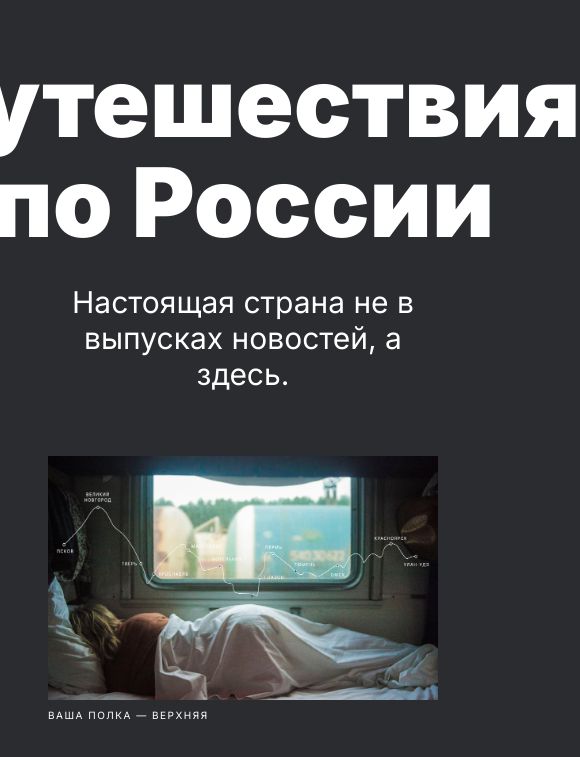
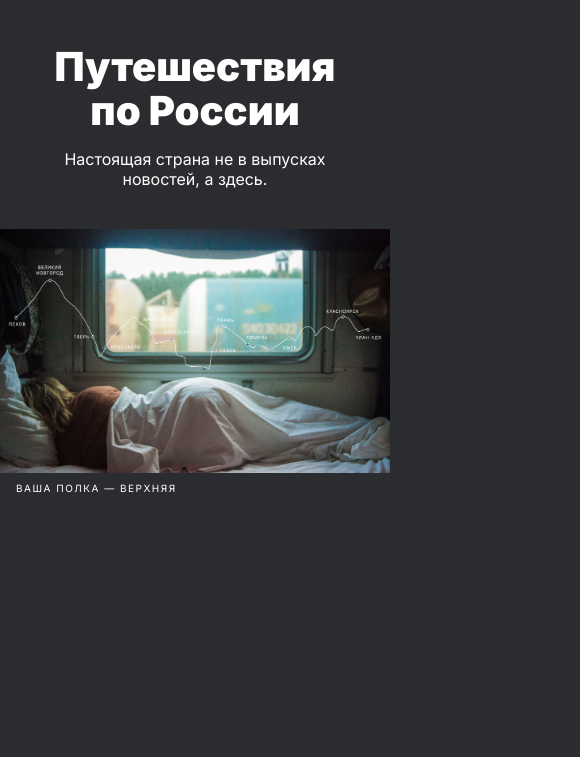
Before and after one commit to DobrodeyIgor/Russian-Travel, a plain HTML site: page index.html in a window 390 px wide. Shown: the part 83-840 px from the top of the page, 580 px wide, since content can reach past the window. Drawn offline with Linux system fonts and the light colour scheme.

Commit message:
section adaptive

```diff
--- a/blocks/content/content.css
+++ b/blocks/content/content.css
@@ -1,3 +1,8 @@
 .content {
   margin-top: 55px;
 }
+@media (max-width: 1280px) {
+  .content {
+    margin-top: 48px;
+  }
+}
--- a/blocks/lead/__caption/lead__caption.css
+++ b/blocks/lead/__caption/lead__caption.css
@@ -9,3 +9,13 @@
   margin-top: 8px;
   align-self: flex-start;
 }
+@media (max-width: 1024px) {
+  .lead__caption {
+    padding-left: 24px;
+  }
+}
+@media (max-width: 768px) {
+  .lead__caption {
+    padding-left: 16px;
+  }
+}
--- a/blocks/lead/__pic/lead__pic.css
+++ b/blocks/lead/__pic/lead__pic.css
@@ -4,3 +4,18 @@
   max-width: 984px;
   margin-top: 64px;
 }
+@media (max-width: 1280px) {
+  .lead__pic {
+    margin-top: 56px;
+  }
+}
+@media (max-width: 1024px) {
+  .lead__pic {
+    max-width: none;
+  }
+}
+@media (max-width: 768px) {
+  .lead__pic {
+    margin-top: 40px;
+  }
+}
--- a/blocks/lead/__subtitle/lead__subtitle.css
+++ b/blocks/lead/__subtitle/lead__subtitle.css
@@ -8,3 +8,11 @@
   max-width: 640px;
   margin: 32px 0 0;
 }
+@media (max-width: 768px) {
+  .lead__subtitle {
+    font-size: 16px;
+    line-height: 20px;
+    margin: 16px 0 0;
+    max-width: 288px;
+  }
+}
--- a/blocks/lead/__title/lead__title.css
+++ b/blocks/lead/__title/lead__title.css
@@ -8,3 +8,10 @@
   max-width: 720px;
   margin: 0;
 }
+@media (max-width: 768px) {
+  .lead__title {
+    font-size: 40px;
+    line-height: 44px;
+    max-width: 288px;
+  }
+}
--- a/blocks/lead/lead.css
+++ b/blocks/lead/lead.css
@@ -7,3 +7,9 @@
   margin: 0 auto;
   max-width: 100%;
 }
+@media (max-width: 1024px) {
+  .lead {
+    padding: 0;
+    width: 100%;
+  }
+}
```
